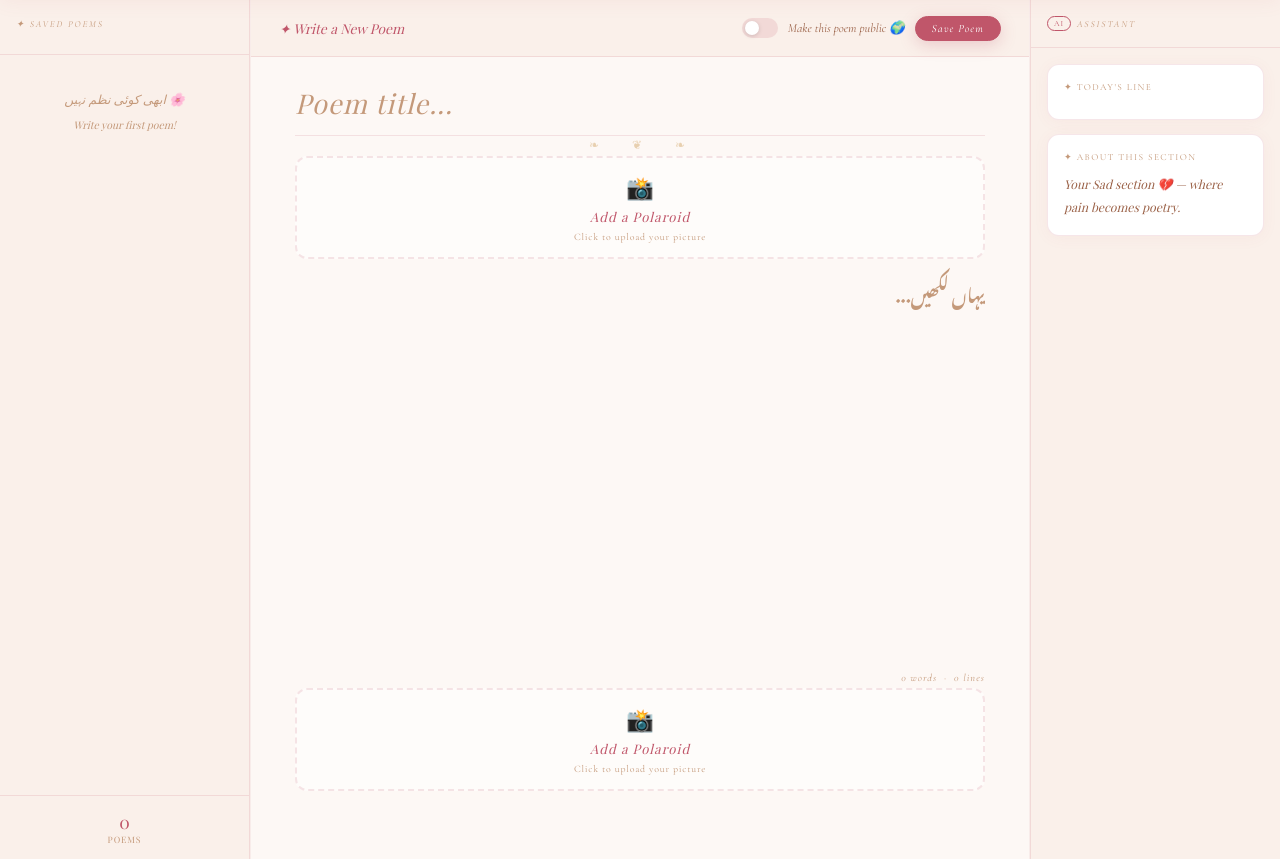
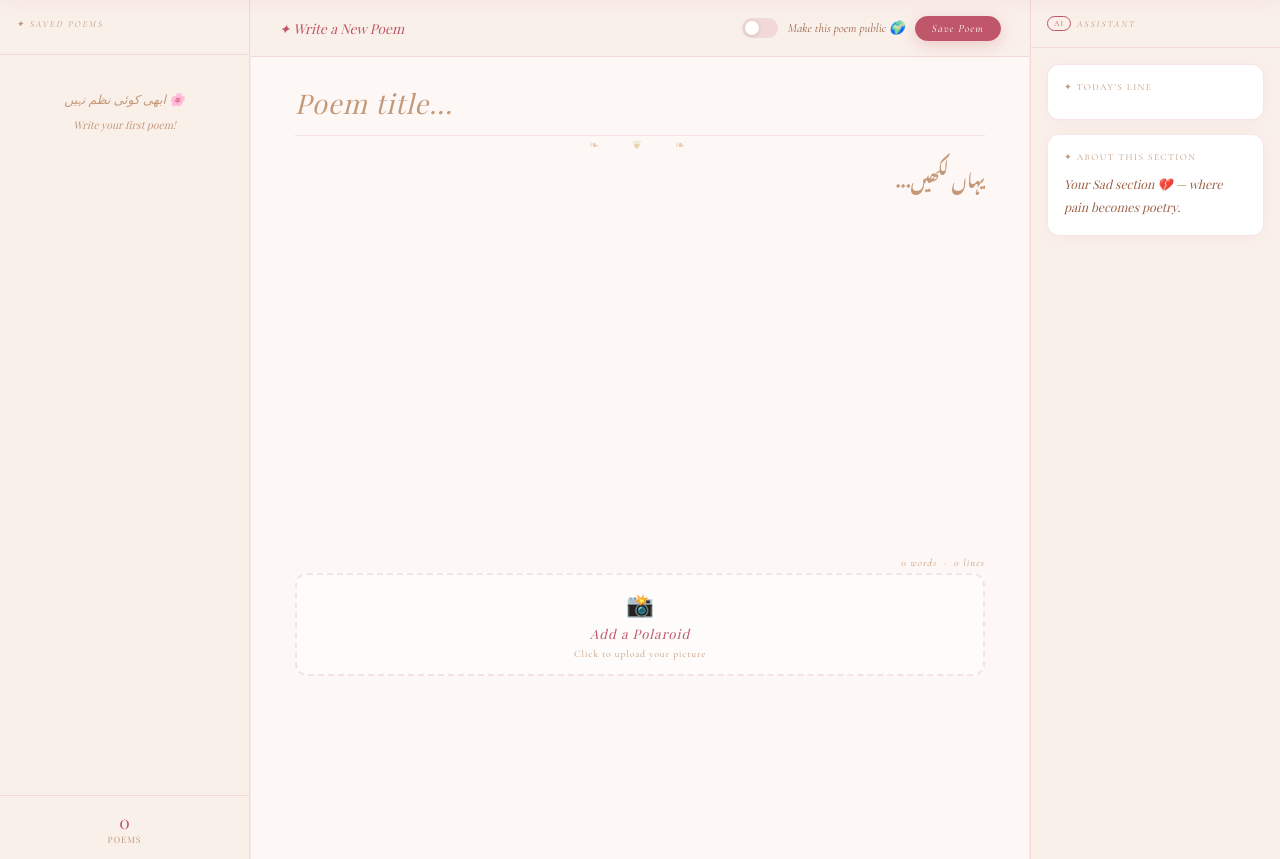
Before and after one commit to sheikhareeba245/Sukhan-app, a Flask app: page /section/1 in a window 1280 px wide. Shown: the part 52-911 px from the top of the page. Run offline with Flask 3, Linux system fonts and the light colour scheme; a user stored in the database is signed in; data comes from the database, SQL or seed files in the repository; some web fonts are replaced.

Commit message:
Fix duplicate upload box and is_public

```diff
--- a/templates/section.html
+++ b/templates/section.html
@@ -342,7 +342,7 @@ input[type="checkbox"] { display: none; }
       <div class="et-spacer"></div>
       <div class="public-toggle">
   <label class="toggle-label">
-    <input type="checkbox" name="is_public" id="is_public"/>
+    <input type="checkbox" id="is_public" onchange="document.getElementById('is_public_hidden').value = this.checked ? 1 : 0"/>
     <span class="toggle-switch"></span>
     <span class="toggle-text">Make this poem public 🌍</span>
   </label>
@@ -355,25 +355,6 @@ input[type="checkbox"] { display: none; }
         <input type="hidden" name="mood" value="{{ key }}"/>
         <input class="field-title" type="text" name="title" placeholder="Poem title..." required/>
         <div class="ornament">❧ &nbsp; ❦ &nbsp; ❧</div>
-
-        <!-- POLAROID UPLOAD -->
-        <div class="upload-box">
-          <label for="image-upload" class="upload-label">
-            <div class="upload-icon">📸</div>
-            <div class="upload-text">Add a Polaroid</div>
-            <div class="upload-sub">Click to upload your picture</div>
-          </label>
-          <input type="file" id="image-upload" name="image"
-                 accept="image/*" style="display:none"
-                 onchange="previewImage(this)"/>
-          <div id="preview-box" style="display:none; text-align:center;">
-            <div class="polaroid-preview">
-              <img id="preview-img" src="" alt="preview"/>
-              <div class="polaroid-caption">my moment ✨</div>
-            </div>
-          </div>
-        </div>
-
         <textarea class="field-content" name="content" id="poem-content"
   placeholder="یہاں لکھیں..." rows="8" required
   oninput="updateCounter()"></textarea>
@@ -444,6 +425,7 @@ input[type="checkbox"] { display: none; }
     {% endif %}
     <form method="POST" action="/comment/{{ poem.id }}">
       <input type="hidden" name="mood" value="{{ key }}"/>
+      <input type="hidden" name="is_public" id="is_public_hidden" value="0"/>
       <div class="comment-input-row">
         <input type="text" name="comment"
                placeholder="Comment likhو... 💬"
```
